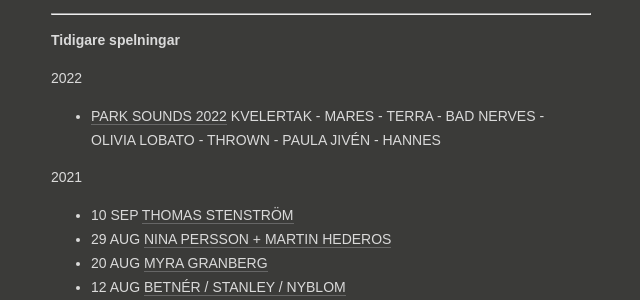
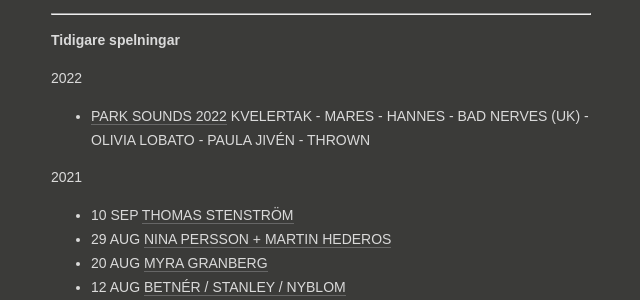
Before and after one commit to parksounds/1934.nu, a Jekyll site: the page built from index.md, in a window 1280 px wide. Shown: the part 418-718 px from the top of the page, without its empty margins (319-959 px from the left). Built offline with Jekyll 4.4.1, drawn with Linux system fonts in a browser that asks for light colours; our own code applies the rules of GitHub Pages for plain Markdown files.

Commit message:
ps 2022 artist list

```diff
--- a/index.md
+++ b/index.md
@@ -16,7 +16,7 @@ Musikföreningen 1934 är en arrangörsförening som älskar livemusik. Namnet k
 **Tidigare spelningar**
 
 2022
-* [PARK SOUNDS 2022](https://parksounds.se/) KVELERTAK - MARES - TERRA - BAD NERVES - OLIVIA LOBATO - THROWN - PAULA JIVÉN - HANNES
+* [PARK SOUNDS 2022](https://parksounds.se/) KVELERTAK - MARES - HANNES - BAD NERVES (UK) - OLIVIA LOBATO - PAULA JIVÉN - THROWN
 
 
 2021
```
Also changed, not shown: 1 other file.
